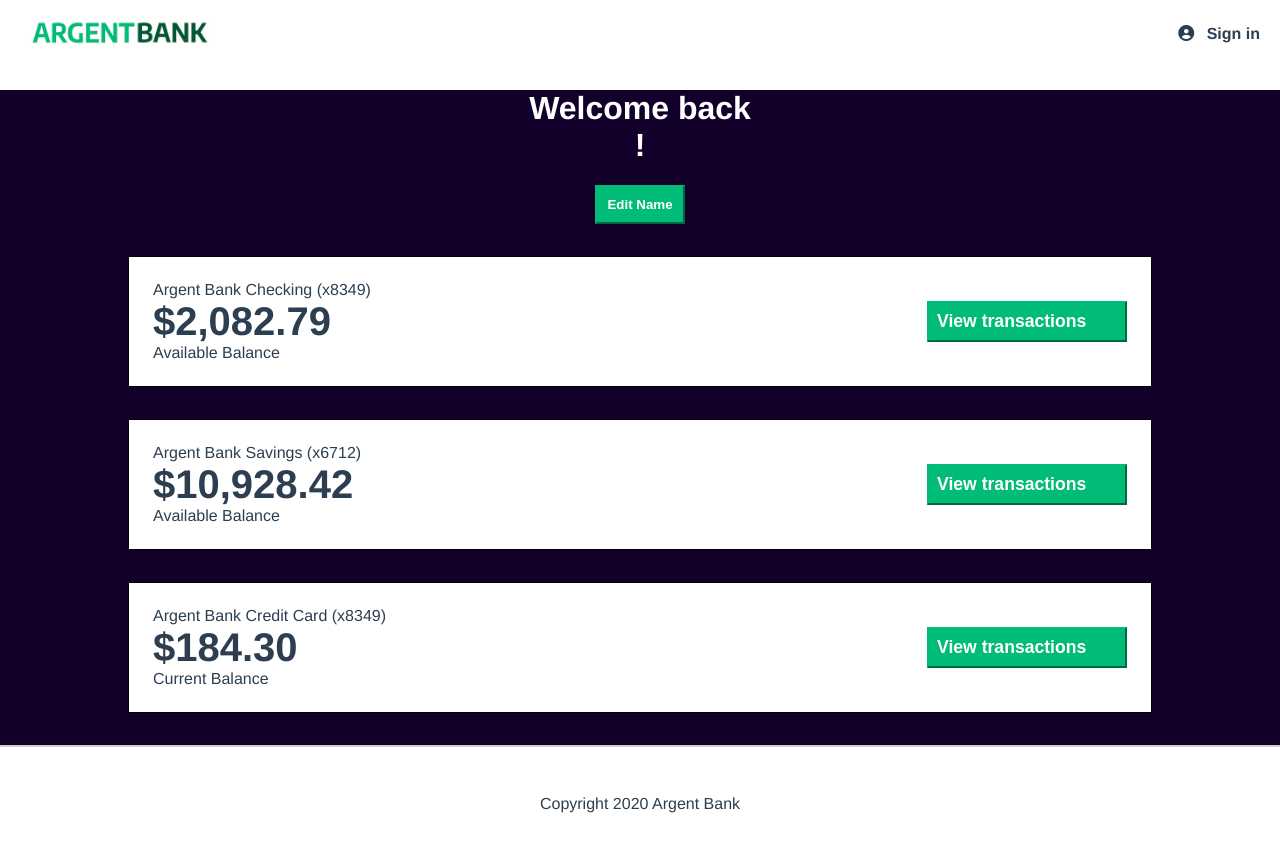
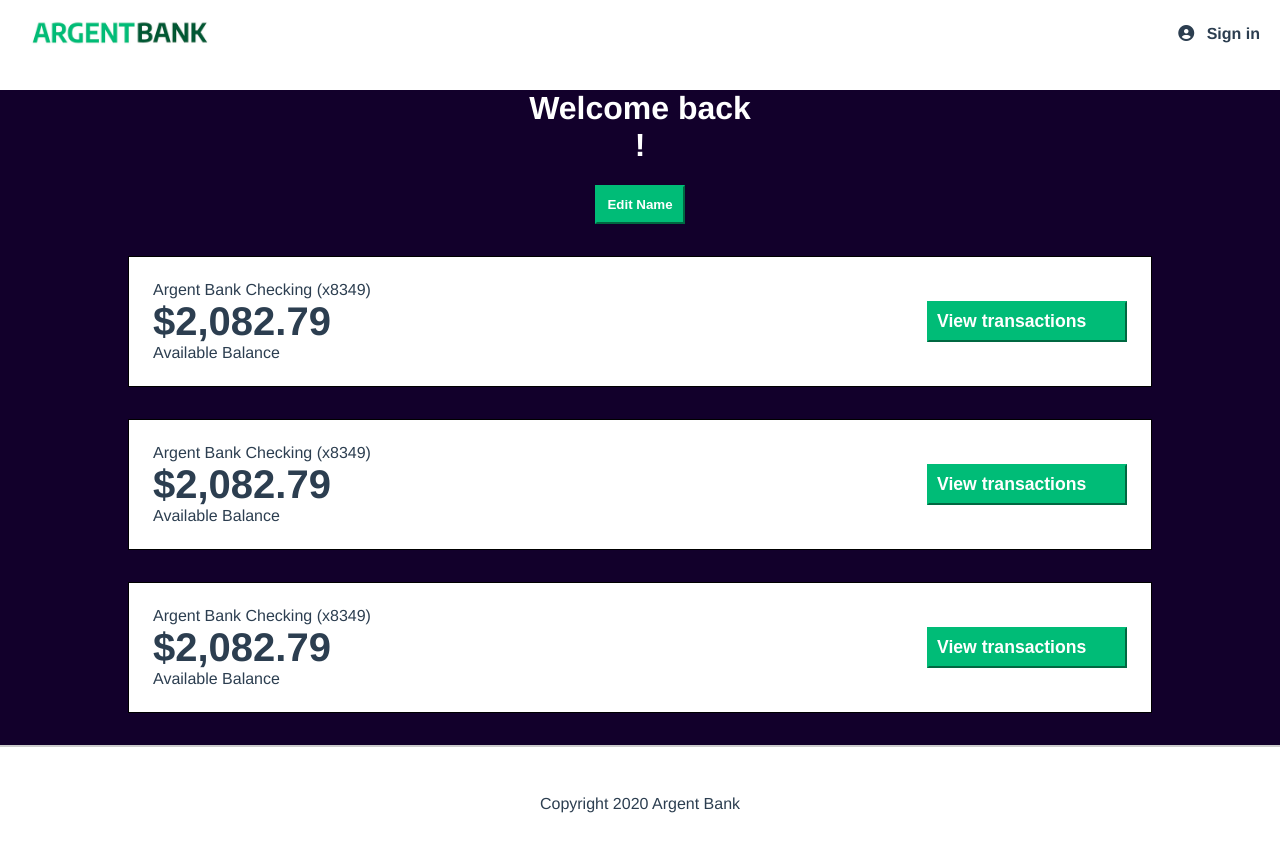
Before and after one commit to Axido545/argent-bank, a React (Vite) app: page /dashboard in a window 1280 px wide. Built offline with nearby package versions, Linux system fonts and the light colour scheme.

Commit message:
account redux

```diff
--- a/src/components/account/Account.jsx
+++ b/src/components/account/Account.jsx
@@ -1,10 +1,12 @@
 import "./account.css"
 import AccountDesc from "../accountdesc/accountDesc"
 import BtnTransaction from "../btntransaction/BtnTransaction"
+import { useSelector } from "react-redux";
 
-export default function Account({ title, amount, description }) {
+export default function Account({ type }) {
+    const account = useSelector((state) => state.account[type]);
     return <section className="account">
-        <AccountDesc title={title} amount={amount} description={description} />
+        <AccountDesc title={account.title} amount={account.amount} description={account.description} />
         <BtnTransaction />
     </section >
 }
--- a/src/components/accountdesc/accountDesc.jsx
+++ b/src/components/accountdesc/accountDesc.jsx
@@ -1,9 +1,11 @@
 import "./accountdesc.css"
+import { useSelector } from "react-redux";
 
-export default function AccountDesc({ title, amount, description }) {
+export default function AccountDesc() {
+    const account = useSelector((state) => state.account.checking);
     return <div className="account-content-wrapper">
-        <h3 className="account-title">{title}</h3>
-        <p className="account-amount">{amount}</p>
-        <p className="account-amount-description">{description}</p>
+        <h3 className="account-title">{account.title}</h3>
+        <p className="account-amount">{account.amount}</p>
+        <p className="account-amount-description">{account.description}</p>
     </div>
 }
--- a/src/pages/dashboard/Dashboard.jsx
+++ b/src/pages/dashboard/Dashboard.jsx
@@ -21,13 +21,13 @@ export default function Dashboard() {
                 <EditName />
             </header>
             <div className="section-account">
-                <Account title="Argent Bank Checking (x8349)" amount="$2,082.79" description="Available Balance" />
+                <Account type='checking' />
             </div>
             <div className="section-account">
-                <Account title="Argent Bank Savings (x6712)" amount="$10,928.42" description="Available Balance" />
+                <Account type='saving' />
             </div>
             <div className="section-account">
-                <Account title="Argent Bank Credit Card (x8349)" amount="$184.30" description="Current Balance" />
+                <Account type="creditCard" />
             </div>
         </main>
         <Footer />
--- /dev/null
+++ b/src/redux/accountSlice.js
@@ -0,0 +1,32 @@
+import { createSlice } from "@reduxjs/toolkit";
+
+
+const accountSlice = createSlice({
+    name: "account",
+    initialState: {
+        checking: {
+            title: "Argent Bank Checking (x8349)",
+            amount: "$2,082.79",
+            description: "Available Balance",
+        },
+        saving: {
+            title: "Argent Bank Savings (x6712)",
+            amount: "$10,928.42",
+            description: "Available Balance",
+
+        },
+        creditCard: {
+            title: "Argent Bank Credit Card (x8349)",
+            amount: "$184.30",
+            description: "Current Balance",
+        }
+    },
+    reducers: {}
+});
+
+
+export const checkingAccount = (state) => state.account.checking;
+export const savingAccount = (state) => state.account.saving;
+export const creditCardAccount = (state) => state.account.creditCard;
+
+export default accountSlice.reducer
--- a/src/redux/store.js
+++ b/src/redux/store.js
@@ -2,13 +2,14 @@ import { configureStore } from "@reduxjs/toolkit";
 import authReducer from "./authSlice"
 import userReducer from "./userSlice";
 import { apiSlice } from "../app/api/apiSlice";
-
+import accountReducer from "./accountSlice";
 
 export const mainStore = configureStore({
     reducer: {
         [apiSlice.reducerPath]: apiSlice.reducer,
         auth: authReducer,
         user: userReducer,
+        account: accountReducer,
     },
     middleware: (getDefaultMiddleware) =>
         getDefaultMiddleware().concat(apiSlice.middleware),
```
